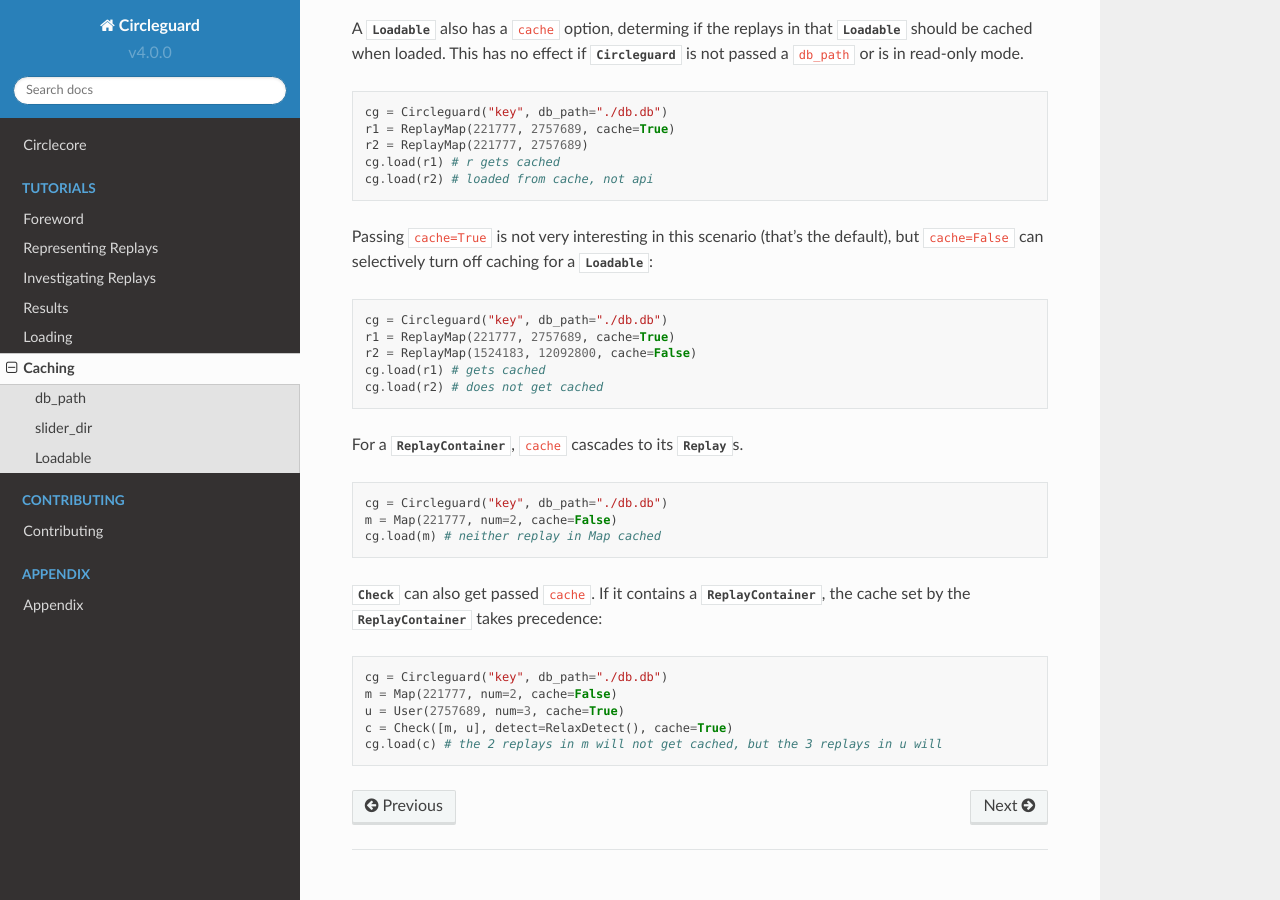
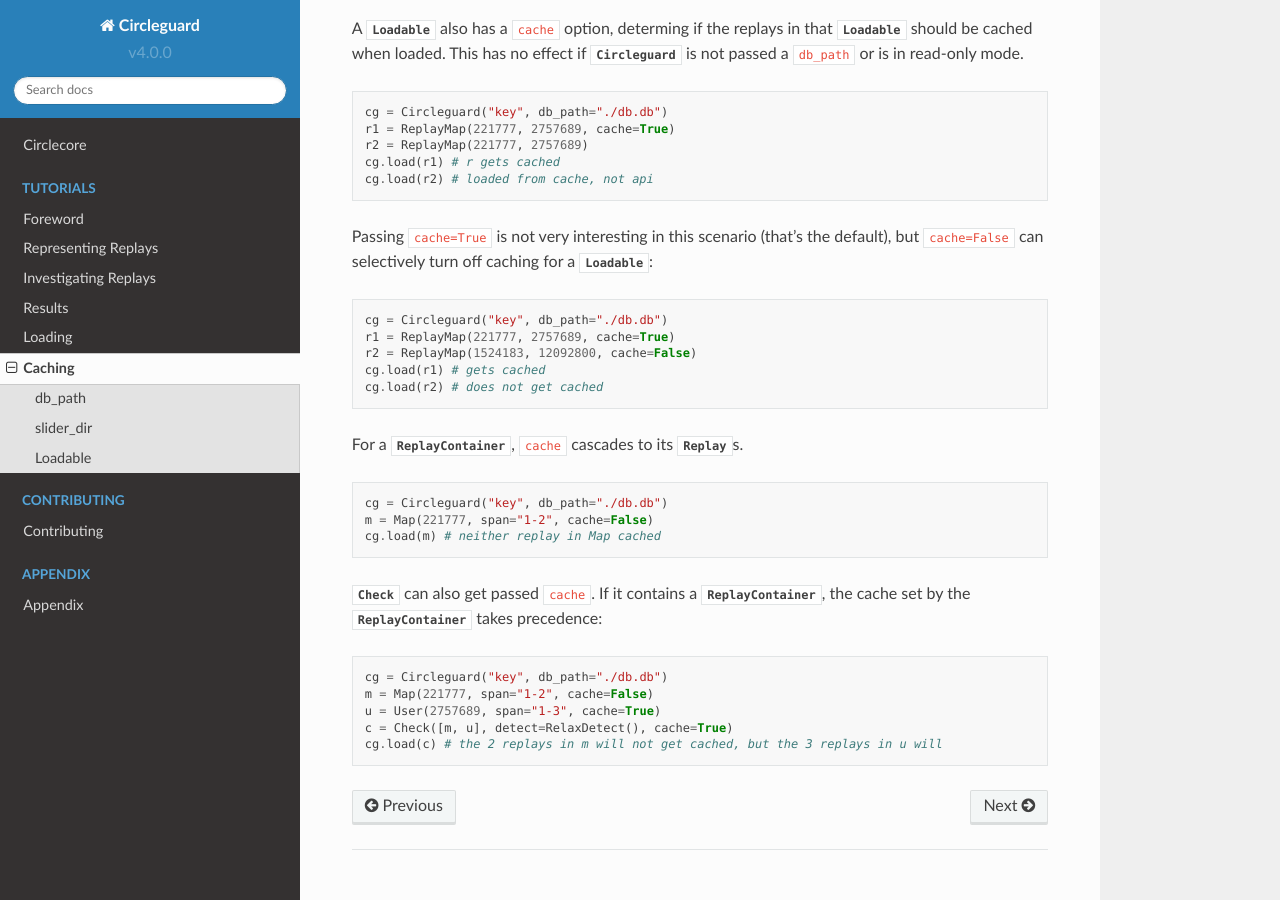
Before and after one commit to circleguard/circlecore, a Sphinx documentation site: the page built from source/caching.rst, in a window 1280 px wide and 900 px high, scrolled down 1251 px. Built offline with Sphinx 7.4.7 and the Read the Docs theme 2.0.0, drawn with Linux system fonts in a browser that asks for light colours.

Commit message:
missed a few `num`s in the docs

```diff
--- a/source/caching.rst
+++ b/source/caching.rst
@@ -90,7 +90,7 @@ For a |ReplayContainer|, ``cache`` cascades to its |Replay|\s.
 .. code-block:: python
 
     cg = Circleguard("key", db_path="./db.db")
-    m = Map(221777, num=2, cache=False)
+    m = Map(221777, span="1-2", cache=False)
     cg.load(m) # neither replay in Map cached
 
 |Check| can also get passed ``cache``. If it contains a |ReplayContainer|,
@@ -99,7 +99,7 @@ the cache set by the |ReplayContainer| takes precedence:
 .. code-block:: python
 
     cg = Circleguard("key", db_path="./db.db")
-    m = Map(221777, num=2, cache=False)
-    u = User(2757689, num=3, cache=True)
+    m = Map(221777, span="1-2", cache=False)
+    u = User(2757689, span="1-3", cache=True)
     c = Check([m, u], detect=RelaxDetect(), cache=True)
     cg.load(c) # the 2 replays in m will not get cached, but the 3 replays in u will
--- a/source/loading.rst
+++ b/source/loading.rst
@@ -29,7 +29,7 @@ before you call |cg.run|.
 .. code-block:: python
 
     cg = Circleguard("key")
-    m = Map(221777, num=1)
+    m = Map(221777, span="1")
     print(m.info_loaded, m.loaded)
     cg.load_info(m)
     print(m.info_loaded, m.loaded)
@@ -105,7 +105,7 @@ different amounts of information available from the |Replay|\s for each stage.
 .. code-block:: python
 
     cg = Circleguard("key")
-    m = Map(221777, num=1)
+    m = Map(221777, span="1")
     for r in m:
         print("this will never be printed")
     cg.load_info(m)
```
